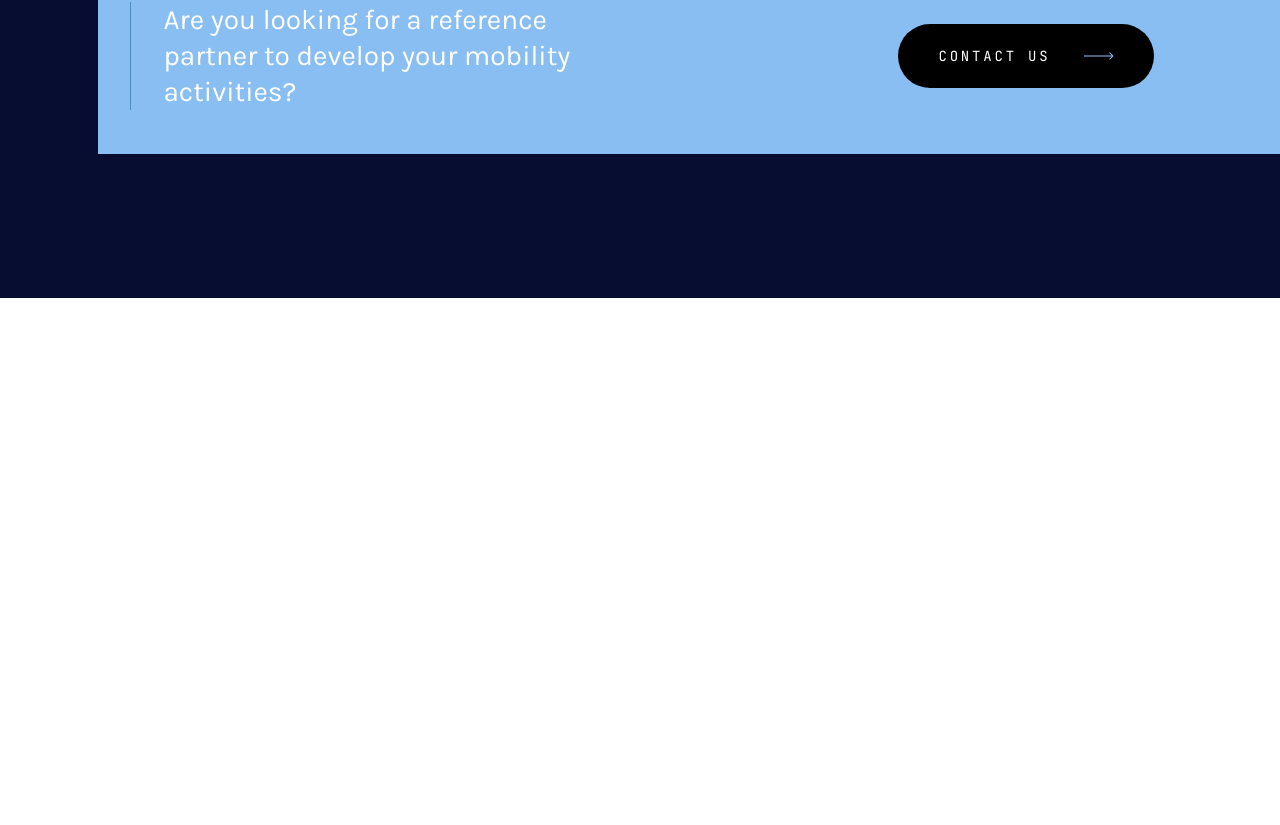
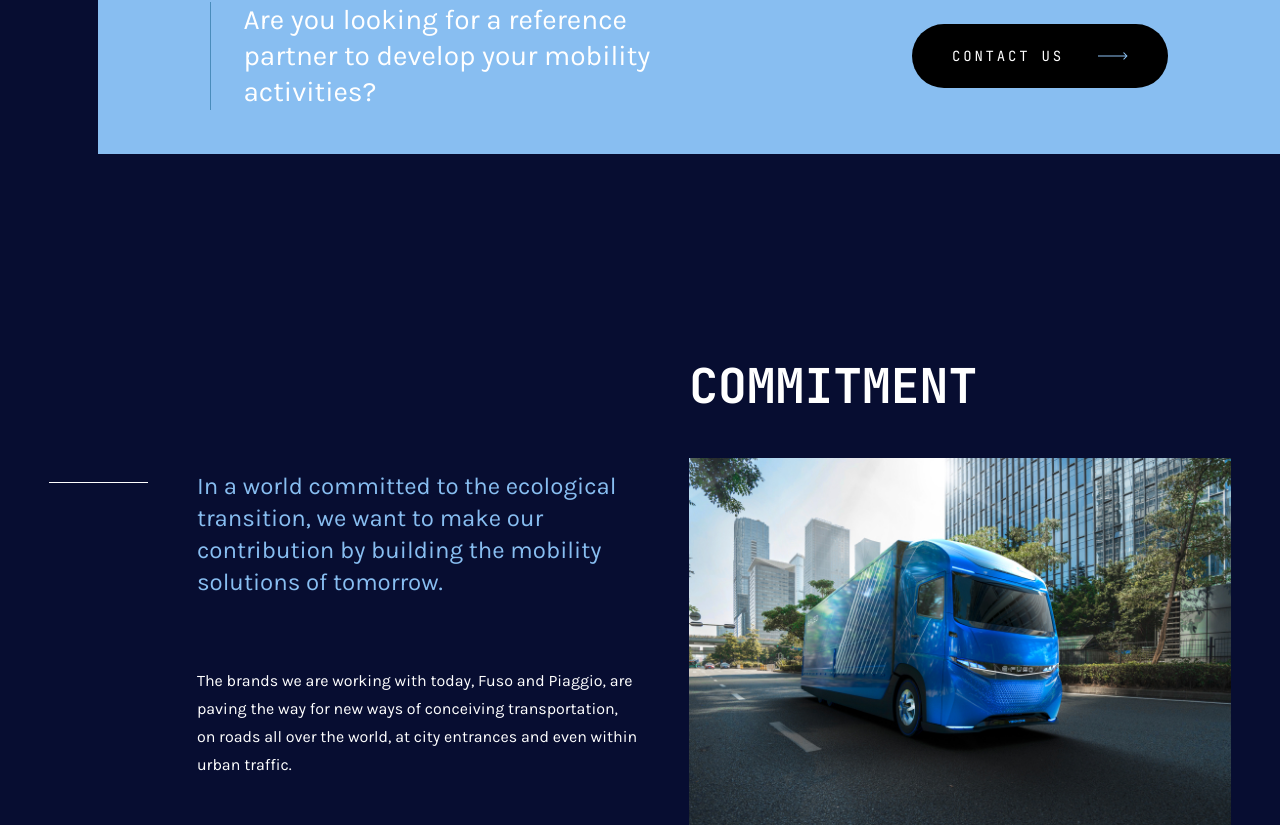
Before and after one commit to Francesdenaro/beherman-group, a Next.js app: page /about in a window 1280 px wide. Shown: the part 1279-2104 px from the top of the page. Before the commit the page ends 1577 px from the top, so only its background shows below. Built offline with nearby package versions, Linux system fonts and the light colour scheme.

Commit message:
- "Commitment" section completed for desktop and mobile. - Cleaned code with better usage of grids

```diff
--- a/src/pages/about.tsx
+++ b/src/pages/about.tsx
@@ -21,19 +21,16 @@ const Page: NextPage = () => {
 			<main>
 				<section>
 					<Container>
-						<Col className="hidden lg:grid" colStart={[null, null, null, 15]}>
+						<Col className="lg:row-start-2" colStart={[1, null, null, 2, null]} colEnd={[27, null, null, 11, null]}>
+							<Image alt="Image of a panoramic view of the office" src="/images/panoramic.jpg" width={554} height={376} />
+						</Col>
+						<Col className="lg:row-start-1" colStart={[2, null, null, 15]}>
 							<SectionTitle>Our vision</SectionTitle>
 						</Col>
-						<Col colStart={[1, null, null, 2, null]} colEnd={[27, null, null, 11, null]}>
-							<Image alt="Panoramic view of office" src="/images/panoramic.jpg" width={554} height={376} />
-						</Col>
-						<Col className="lg:hidden" colStart={[2, null, null, 15]}>
-							<SectionTitle>Our vision</SectionTitle>
-						</Col>
-						<Col colStart={[2, null, null, 14]} colEnd={[11, null, null, 16, null]}>
+						<Col className="lg:row-start-2" colStart={[2, null, null, 14]} colEnd={[11, null, null, 16, null]}>
 							<span className="h-[1px] bg-white lg:mt-6"></span>
 						</Col>
-						<Col colStart={[2, null, null, 17]} colEnd={[26, null, null, 25]}>
+						<Col className="lg:row-start-2" colStart={[2, null, null, 17]} colEnd={[26, null, null, 25]}>
 							<p className="pt-8 pb-6 text-2xl text-accent lg:pt-3">Our corporate vision for the future is based on the secure foundation of experience and tradition.</p>
 							<p className="pb-14 leading-7  text-white lg:pb-0">
 								Flexibility and adaptability are vital to our company’s future. We will invest in new technologies where appropriate and adopt an evolutionary approach for our tools
@@ -44,7 +41,7 @@ const Page: NextPage = () => {
 				</section>
 				<aside className="lg:pt-28 lg:pb-36">
 					<Container>
-						<Col className="bg-accent px-8 pt-9 pb-11" colStart={[1, null, null, 3, null]} colEnd={[27, null, null, null, null]}>
+						<Col className="bg-accent px-8 pt-9 pb-11 lg:px-28" colStart={[1, null, null, 3, null]} colEnd={[27, null, null, null, null]}>
 							<div className="flex max-w-5xl flex-col lg:flex-row lg:items-center lg:justify-between">
 								<h3 className="mb-10 border-l border-l-secondary pl-8 text-[28px] leading-9 text-white lg:m-0 lg:w-1/2">
 									Are you looking for a reference partner to develop your mobility activities?
@@ -54,6 +51,29 @@ const Page: NextPage = () => {
 						</Col>
 					</Container>
 				</aside>
+
+				<section>
+					<Container>
+						<Col colStart={[1, null, null, 15, null]} colEnd={[27, null, null, 26, null]}>
+							<Image alt="Image of a blue truck in a city" src="/images/truck.jpg" width={554} height={376} />
+						</Col>
+						<Col className="lg:row-start-1" colStart={[2, null, null, 15]}>
+							<SectionTitle>Commitment</SectionTitle>
+						</Col>
+						<Col className="lg:row-start-2" colStart={[2, null, null, 2]} colEnd={[11, null, null, 4, null]}>
+							<span className="h-[1px] bg-white lg:mt-6"></span>
+						</Col>
+						<Col className="lg:row-start-2" colStart={[2, null, null, 5]} colEnd={[26, null, null, 14]}>
+							<p className="pt-8 pb-6 text-2xl text-accent lg:pt-3">
+								In a world committed to the ecological transition, we want to make our contribution by building the mobility solutions of tomorrow.
+							</p>
+							<p className="pb-14 leading-7  text-white lg:pb-0">
+								The brands we are working with today, Fuso and Piaggio, are paving the way for new ways of conceiving transportation, on roads all over the world, at city entrances and
+								even within urban traffic.
+							</p>
+						</Col>
+					</Container>
+				</section>
 			</main>
 		</div>
 	);
```
Also changed, not shown: public/images/truck.jpg (added).
